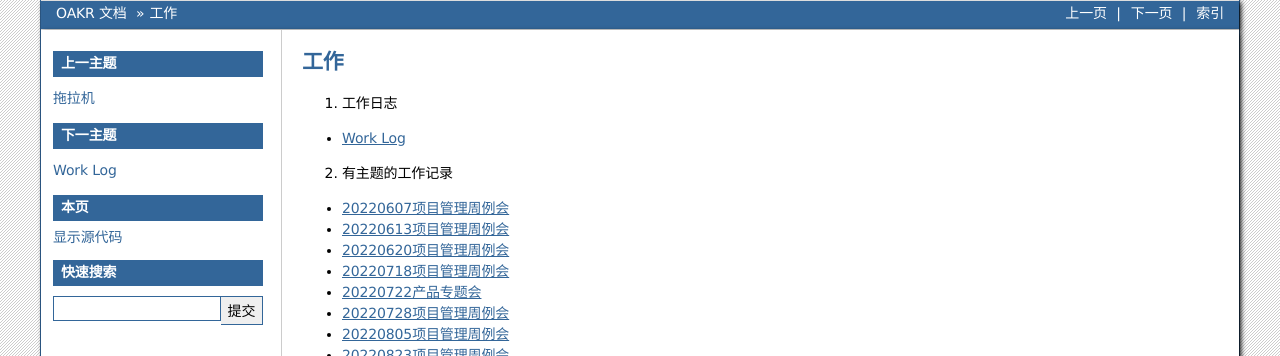
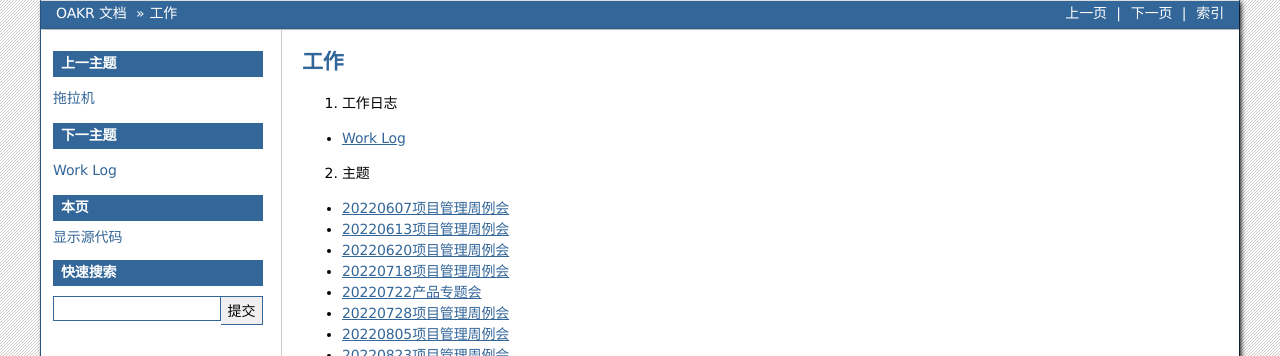
Before and after one commit to cruiurc/cruiurc.github.io, a Sphinx documentation site: the page built from source/work/index.rst, in a window 1280 px wide. Shown: the top 356 px of the page. Built offline with Sphinx 7.4.7, drawn with Linux system fonts in a browser that asks for light colours.

Commit message:
change work log title

```diff
--- a/source/work/index.rst
+++ b/source/work/index.rst
@@ -8,7 +8,7 @@
 
    log
 
-2. 有主题的工作记录
+2. 主题
 
 .. toctree::
    :maxdepth: 1
```
